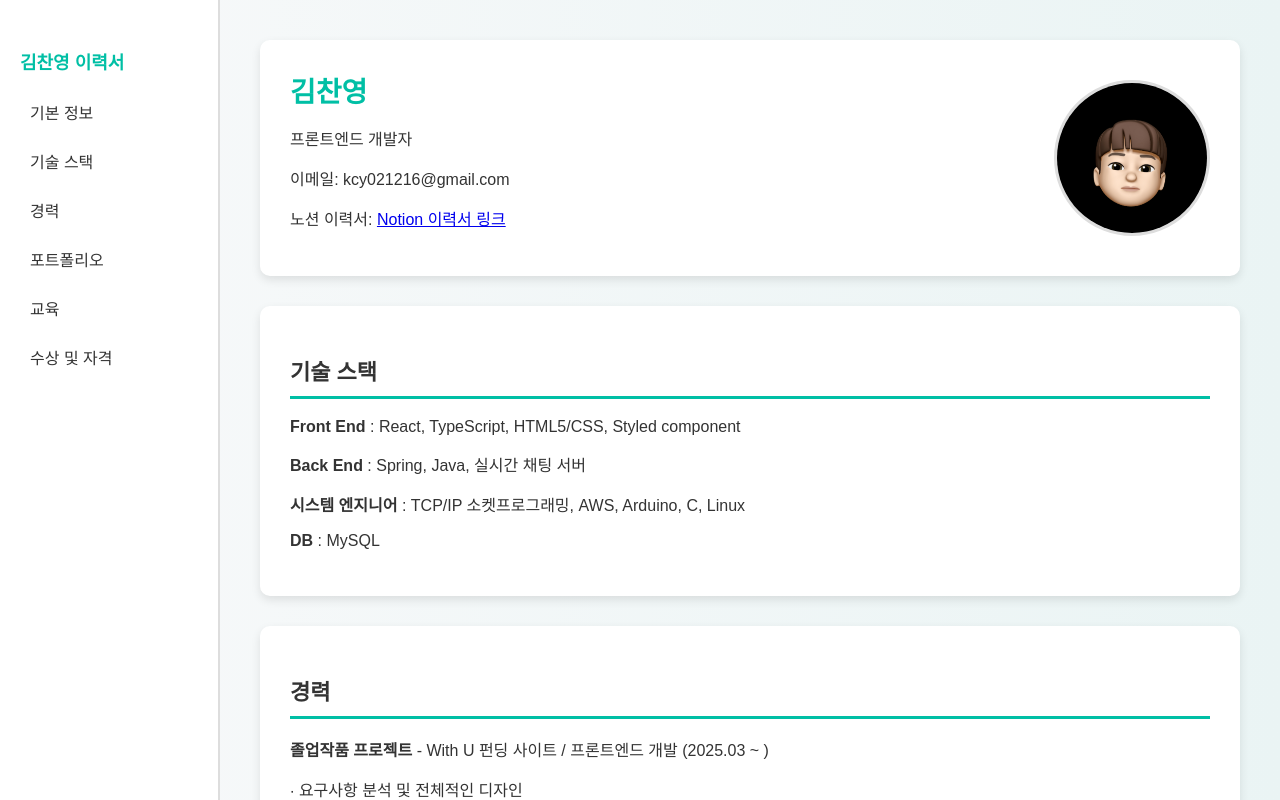
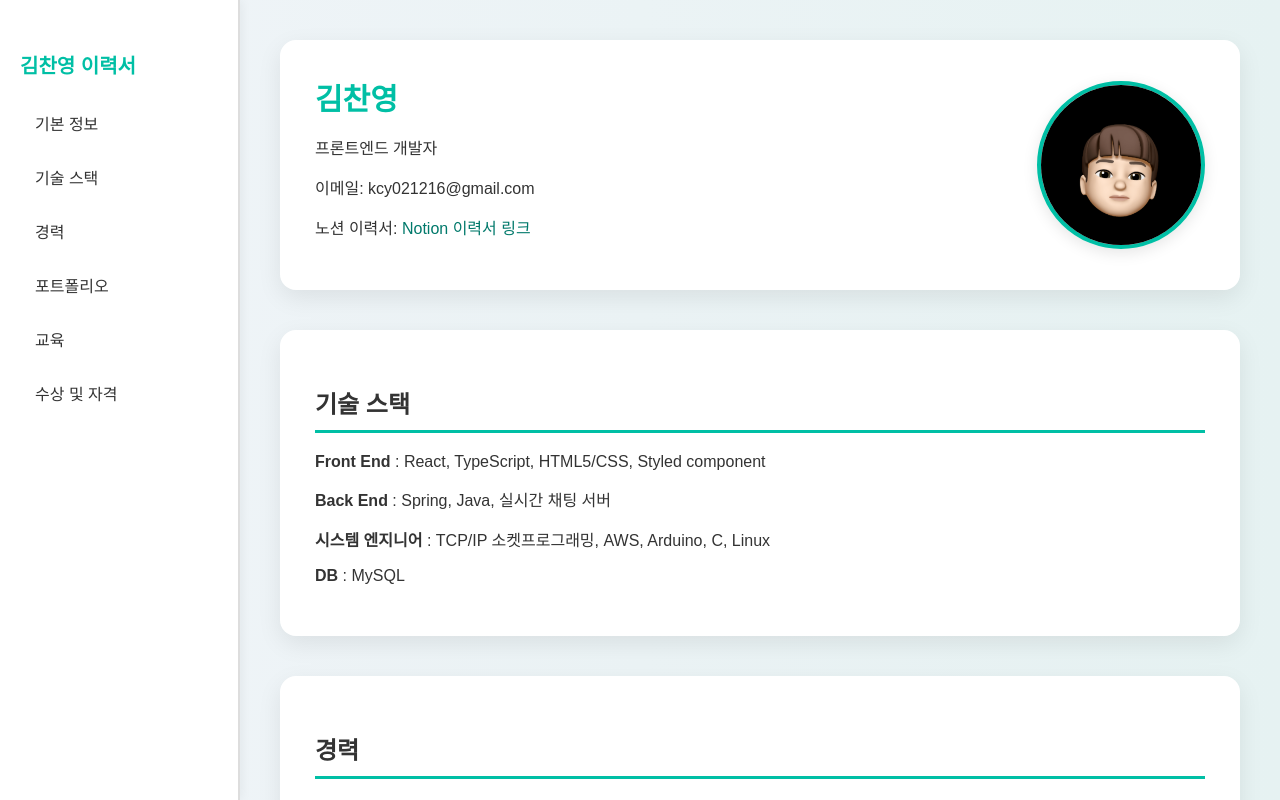
Before and after one commit to chan1216/resume, a plain HTML site: page index.html in a window 1280 px wide. Drawn offline with Linux system fonts and the light colour scheme; a web font is replaced by a local one.

Commit message:
Update index.html

```diff
--- a/index.html
+++ b/index.html
@@ -12,7 +12,7 @@
       padding: 0;
       height: 100%;
       font-family: 'Pretendard', sans-serif;
-      background: linear-gradient(to right, #f8f9fa, #eaf4f4);
+      background: linear-gradient(to right, #f0f4f8, #e6f2f2);
       color: #333;
       overflow: hidden;
     }
@@ -31,15 +31,20 @@
       background: #00bfa5;
       color: white;
       padding: 10px 15px;
-      border-radius: 8px;
+      border-radius: 10px;
       font-weight: bold;
       cursor: pointer;
       border: none;
-      box-shadow: 0 4px 10px rgba(0,0,0,0.1);
+      box-shadow: 0 6px 16px rgba(0,0,0,0.1);
+      transition: background 0.3s ease;
+    }
+
+    .menu-toggle:hover {
+      background: #009f8e;
     }
 
     .sidebar {
-      width: 220px;
+      width: 240px;
       background: white;
       padding: 30px 20px;
       border-right: 2px solid #ddd;
@@ -48,13 +53,16 @@
       flex-shrink: 0;
       position: sticky;
       top: 0;
-      transition: left 0.3s ease;
+      transition: all 0.3s ease;
+      box-shadow: 2px 0 10px rgba(0, 0, 0, 0.05);
+      z-index: 1000;
     }
 
     .sidebar h3 {
-      font-size: 18px;
-      margin-bottom: 15px;
+      font-size: 20px;
+      margin-bottom: 20px;
       color: #00bfa5;
+      font-weight: 700;
     }
 
     .sidebar ul {
@@ -64,18 +72,21 @@
 
     .sidebar ul li a {
       display: block;
-      padding: 10px;
-      margin: 5px 0;
-      border-radius: 5px;
+      padding: 12px 15px;
+      margin: 6px 0;
+      border-radius: 8px;
       text-decoration: none;
       color: #333;
-      transition: background 0.3s;
+      transition: all 0.2s ease;
+      font-weight: 500;
     }
 
-    .sidebar ul li a:hover, .sidebar ul li a.active {
+    .sidebar ul li a:hover,
+    .sidebar ul li a.active {
       background: #00bfa5;
       color: white;
-      font-weight: bold;
+      font-weight: 600;
+      transform: translateX(5px);
     }
 
     .content {
@@ -84,48 +95,72 @@
       overflow-y: auto;
       height: 100vh;
       box-sizing: border-box;
+      scroll-behavior: smooth;
     }
 
     .section {
       background: white;
-      padding: 30px;
-      border-radius: 10px;
-      box-shadow: 0 4px 10px rgba(0,0,0,0.1);
-      margin-bottom: 30px;
+      padding: 35px;
+      border-radius: 16px;
+      box-shadow: 0 8px 24px rgba(0,0,0,0.08);
+      margin-bottom: 40px;
+      transition: transform 0.3s ease;
+    }
+
+    .section:hover {
+      transform: translateY(-4px);
     }
 
     .section h2 {
       border-bottom: 3px solid #00bfa5;
       padding-bottom: 10px;
-      font-size: 22px;
+      font-size: 24px;
+      margin-bottom: 20px;
     }
 
     .profile {
       display: flex;
       align-items: center;
       justify-content: space-between;
+      flex-wrap: wrap;
     }
 
     .highlight {
-      font-size: 28px;
-      font-weight: bold;
+      font-size: 30px;
+      font-weight: 700;
       color: #00bfa5;
     }
 
     .photo {
-      width: 150px;
-      height: 150px;
+      width: 160px;
+      height: 160px;
       border-radius: 50%;
       object-fit: cover;
-      border: 3px solid #ddd;
+      border: 4px solid #00bfa5;
+      box-shadow: 0 4px 15px rgba(0,0,0,0.1);
     }
 
     .url-box {
       border: 1px solid #ccc;
-      padding: 10px;
-      background-color: #f0f0f0;
+      padding: 12px;
+      background-color: #f7f7f7;
       font-family: monospace;
-      border-radius: 5px;
+      border-radius: 6px;
+      margin-bottom: 10px;
+      transition: background 0.3s;
+    }
+
+    .url-box:hover {
+      background-color: #e0f7f5;
+    }
+
+    a {
+      color: #00796b;
+      text-decoration: none;
+    }
+
+    a:hover {
+      text-decoration: underline;
     }
 
     @media (max-width: 768px) {
@@ -137,6 +172,7 @@
       }
       .sidebar.open {
         left: 0;
+        box-shadow: 4px 0 16px rgba(0,0,0,0.2);
       }
       .menu-toggle {
         display: block;
@@ -191,7 +227,7 @@
       <h2>경력</h2>
       <p><strong>졸업작품 프로젝트</strong> - With U 펀딩 사이트 / 프론트엔드 개발 (2025.03 ~ )</p>
       <p>∙ 요구사항 분석 및 전체적인 디자인</p>
-      <p>∙ TypeScript 기반으로 styled-components를 사용한 React </p>
+      <p>∙ TypeScript 기반으로 styled-components를 사용한 React</p>
       <p><strong>KBO 야구 정보 사이트</strong> - API를 활용한 야구 정보 사이트</p>
       <p>∙ TypeScript를 이용한 React</p>
       <p>∙ API를 이용한 사이트 구현</p>
```
